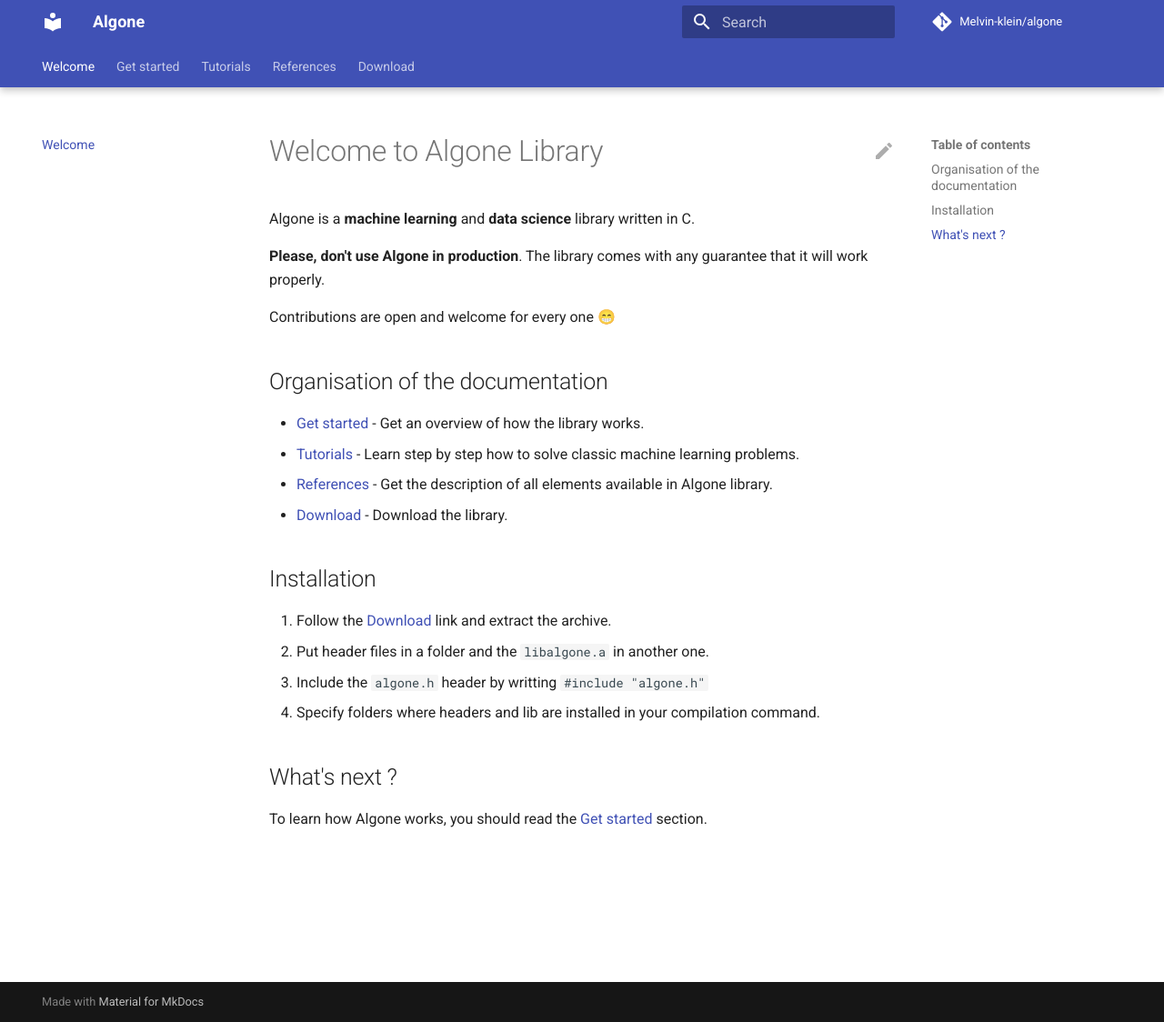
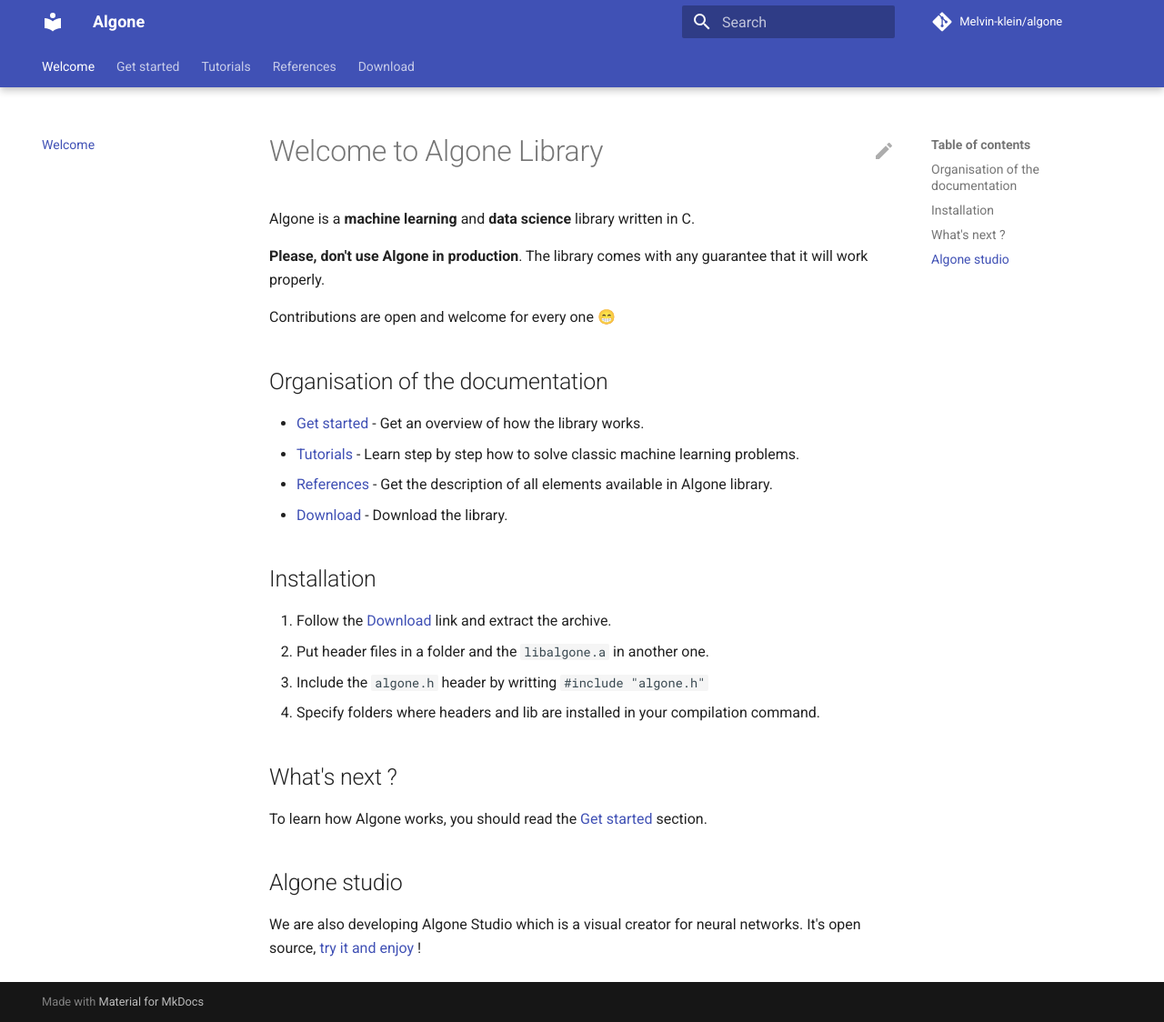
Before and after one commit to Melvin-klein/algone, an MkDocs documentation site: the page built from docs/index.md, in a window 1280 px wide and 1124 px high. Shown: the whole window at 91% size. Built offline with MkDocs 1.6.1 and Material for MkDocs 9.7.7, drawn with Linux system fonts in a browser that asks for light colours; comment, search, counter and statistics services are not loaded.

```diff
--- a/docs/index.md
+++ b/docs/index.md
@@ -23,3 +23,7 @@
 ## What's next ?
 
 To learn how Algone works, you should read the [Get started](getting_started/installation.md) section.
+
+## Algone studio
+
+We are also developing Algone Studio which is a visual creator for neural networks. It's open source, [try it and enjoy](https://studio.algone.dev) !
```
Also changed, not shown: docs/img/favicon.ico (added).
